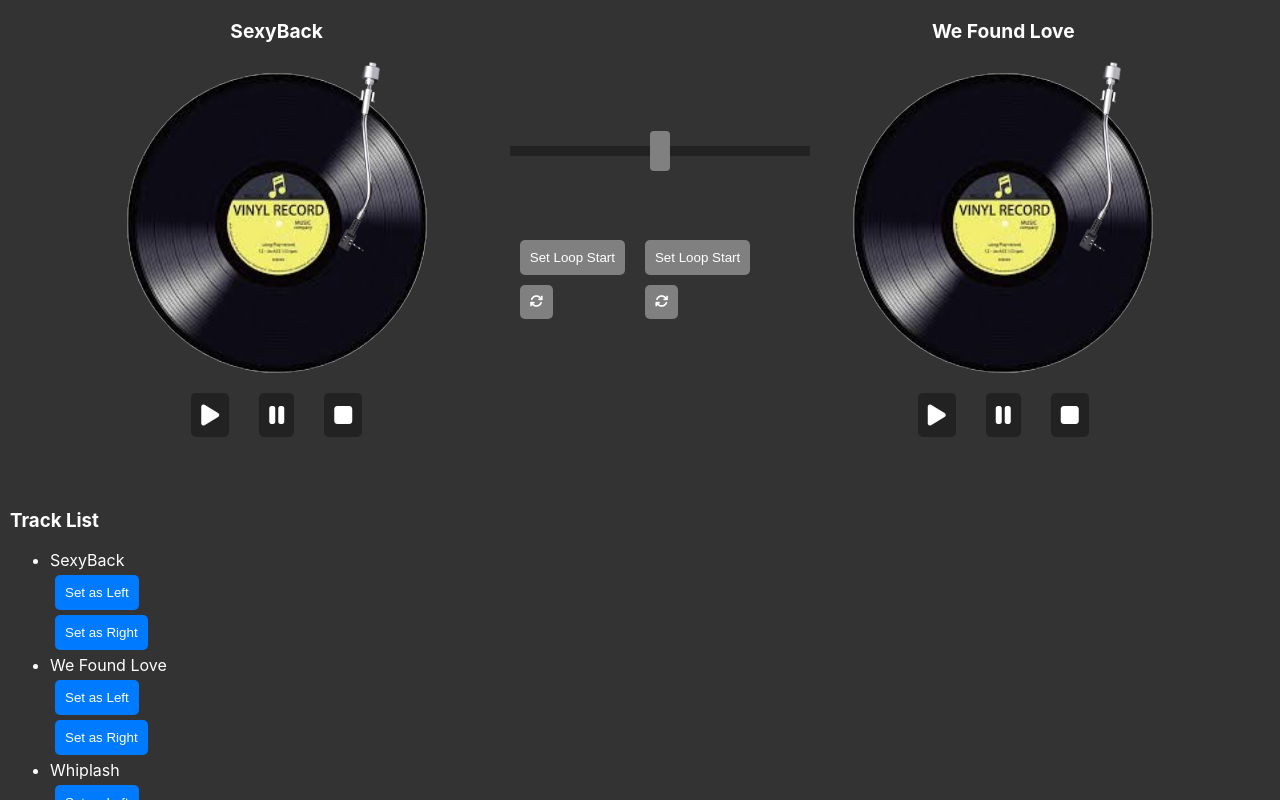
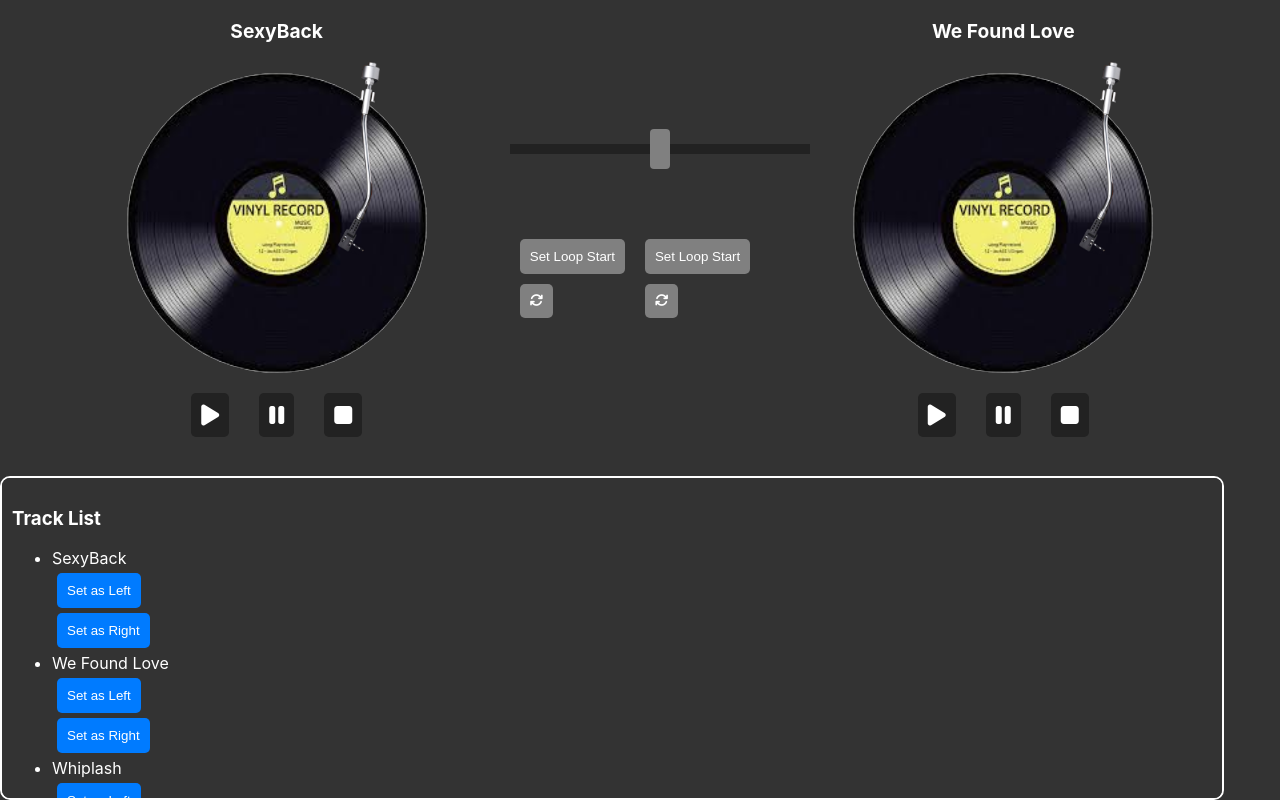
Before and after one commit to nneomaonochie/DJBoard, a React (Create React App) app: page / in a window 1280 px wide. Built offline with nearby package versions, Linux system fonts and the light colour scheme; no server answers.

Commit message:
tracklist border

```diff
--- a/src/App.css
+++ b/src/App.css
@@ -162,6 +162,8 @@
   max-width: 1200px; /* Optional: Set a maximum width */
   height: 300px; /* Set a fixed height */
   overflow-y: auto; /* Enable vertical scrolling */
+  border: 2px solid white; /* Add a white border to create a frame */
+  border-radius: 10px; /* Optional: Add rounded corners */
 }
 
 .track-list button {
--- a/src/App.js
+++ b/src/App.js
@@ -38,9 +38,51 @@
       }),
     },
     {
-      title: 'Track 4',
+      title: 'Clarity',
       sound: new Howl({
-        src: ['/audio/anotherTrack.mp3'],
+        src: ['/audio/clarity.mp3'],
+        volume: 1,
+      }),
+    },
+    {
+      title: 'Flights Booked',
+      sound: new Howl({
+        src: ['/audio/flights_Booked.mp3'],
+        volume: 1,
+      }),
+    },
+    {
+      title: 'Nokia',
+      sound: new Howl({
+        src: ['/audio/nokia.mp3'],
+        volume: 1,
+      }),
+    },
+    {
+      title: 'Search and Rescue',
+      sound: new Howl({
+        src: ['/audio/SearchAndRescue.mp3'],
+        volume: 1,
+      }),
+    },
+    {
+      title: 'Clairty',
+      sound: new Howl({
+        src: ['/audio/clarity.mp3'],
+        volume: 1,
+      }),
+    },
+    {
+      title: 'Uh Oh',
+      sound: new Howl({
+        src: ['/audio/uhoh.mp3'],
+        volume: 1,
+      }),
+    },
+    {
+      title: 'Von Dutch',
+      sound: new Howl({
+        src: ['/audio/von_dutch.mp3'],
         volume: 1,
       }),
     },
```
